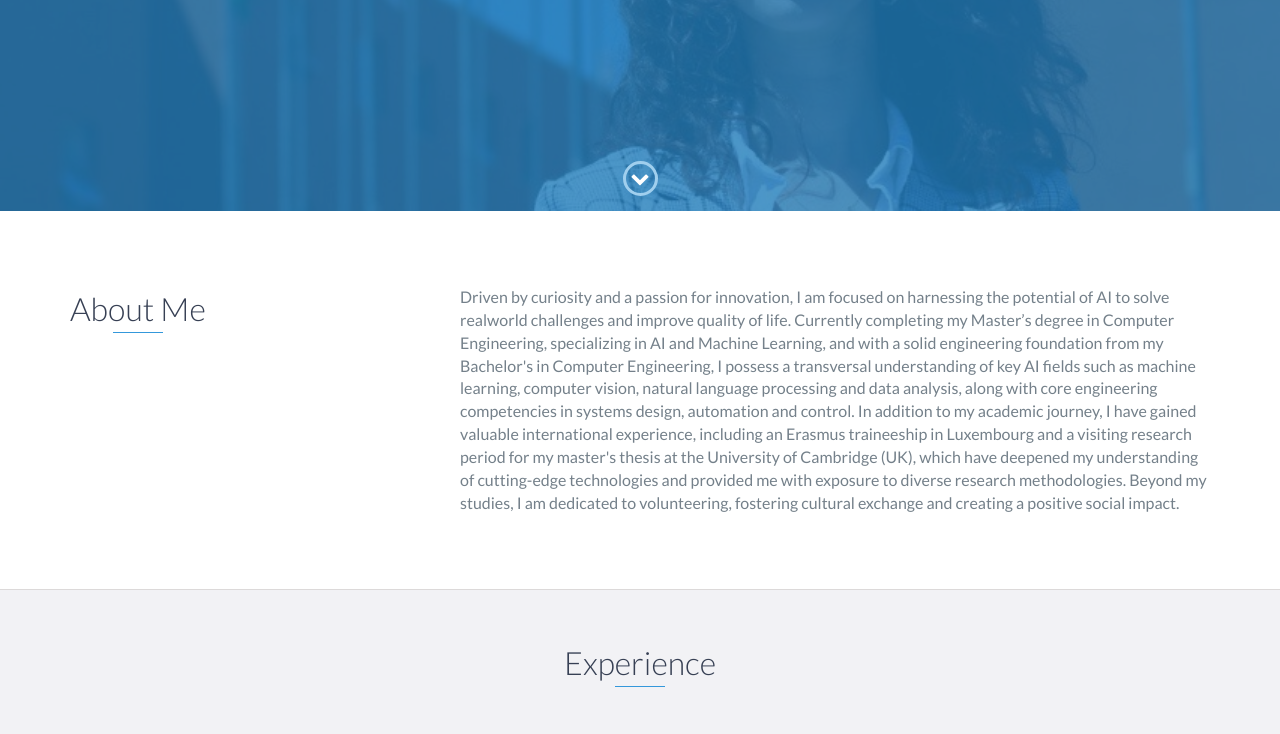
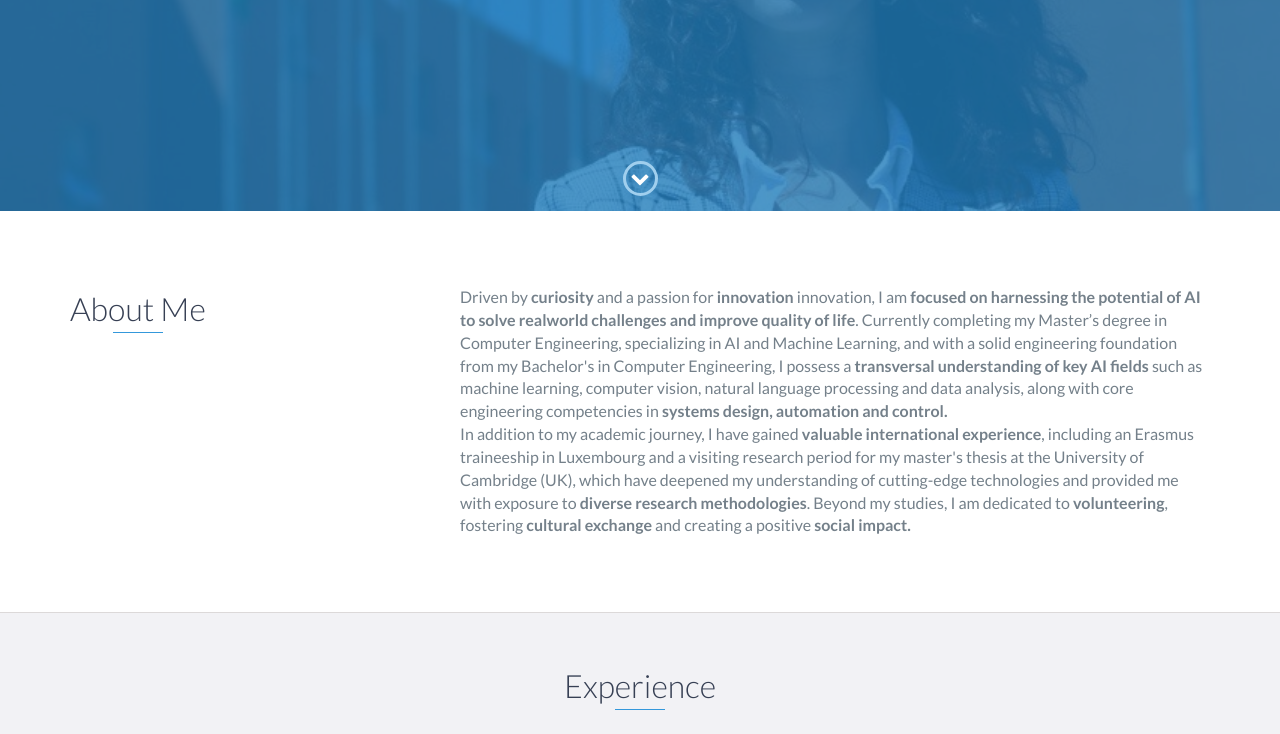
Before and after one commit to gaiabertolino/gaiabertolino.github.io, a website: page index.html in a window 1280 px wide. Shown: the part 589-1323 px from the top of the page. Drawn offline with nearby package versions, Linux system fonts and the light colour scheme.

Commit message:
Update index.html 'about me'

```diff
--- a/index.html
+++ b/index.html
@@ -76,7 +76,8 @@
                 </div>
                 <div class="col-md-8">
                     <p>
-                        Driven by curiosity and a passion for innovation, I am focused on harnessing the potential of AI to solve realworld challenges and improve quality of life. Currently completing my Master’s degree in Computer Engineering, specializing in AI and Machine Learning, and with a solid engineering foundation from my Bachelor's in Computer Engineering, I possess a transversal understanding of key AI fields such as machine learning, computer vision, natural language processing and data analysis, along with core engineering competencies in systems design, automation and control. In addition to my academic journey, I have gained valuable international experience, including an Erasmus traineeship in Luxembourg and a visiting research period for my master's thesis at the University of Cambridge (UK), which have deepened my understanding of cutting-edge technologies and provided me with exposure to diverse research methodologies. Beyond my studies, I am dedicated to volunteering, fostering cultural exchange and creating a positive social impact.
+                        Driven by <b>curiosity</b> and a passion for <b>innovation</b> innovation, I am <b>focused on harnessing the potential of AI to solve realworld challenges and improve quality of life</b>. Currently completing my Master’s degree in Computer Engineering, specializing in AI and Machine Learning, and with a solid engineering foundation from my Bachelor's in Computer Engineering, I possess a <b>transversal understanding of key AI fields</b> such as machine learning, computer vision, natural language processing and data analysis, along with core engineering competencies in <b>systems design, automation and control.</b> <br>
+                        In addition to my academic journey, I have gained <b>valuable international experience</b>, including an Erasmus traineeship in Luxembourg and a visiting research period for my master's thesis at the University of Cambridge (UK), which have deepened my understanding of cutting-edge technologies and provided me with exposure to <b>diverse research methodologies</b>. Beyond my studies, I am dedicated to <b>volunteering</b>, fostering <b>cultural exchange</b> and creating a positive <b>social impact.</b>
                     </p>
                 </div>
             </div>
```
